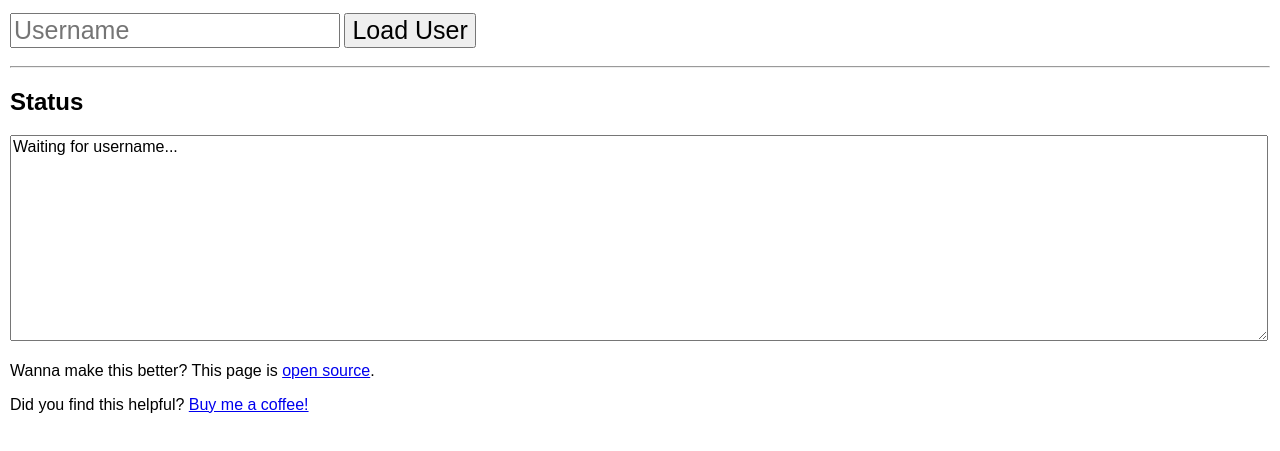
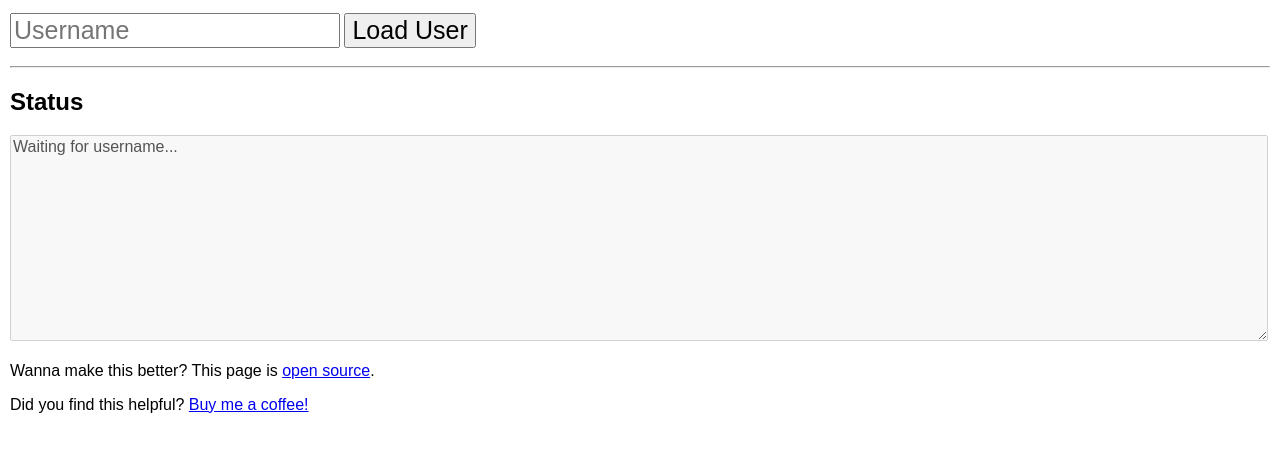
Before and after one commit to jkingsman/chess-downloader, a plain HTML site: page index.html in a window 1280 px wide. Shown: the part 111-562 px from the top of the page. Drawn offline with nearby package versions, Linux system fonts and the light colour scheme.

Commit message:
Disable status box

```diff
--- a/index.html
+++ b/index.html
@@ -63,7 +63,7 @@
 
     <hr />
     <h2>Status</h2>
-    <textarea id="status">Waiting for username...
+    <textarea disabled id="status">Waiting for username...
 </textarea>
 
     <p>Wanna make this better? This page is <a href="https://github.com/jkingsman/chess-downloader">open source</a>.</p>
```
